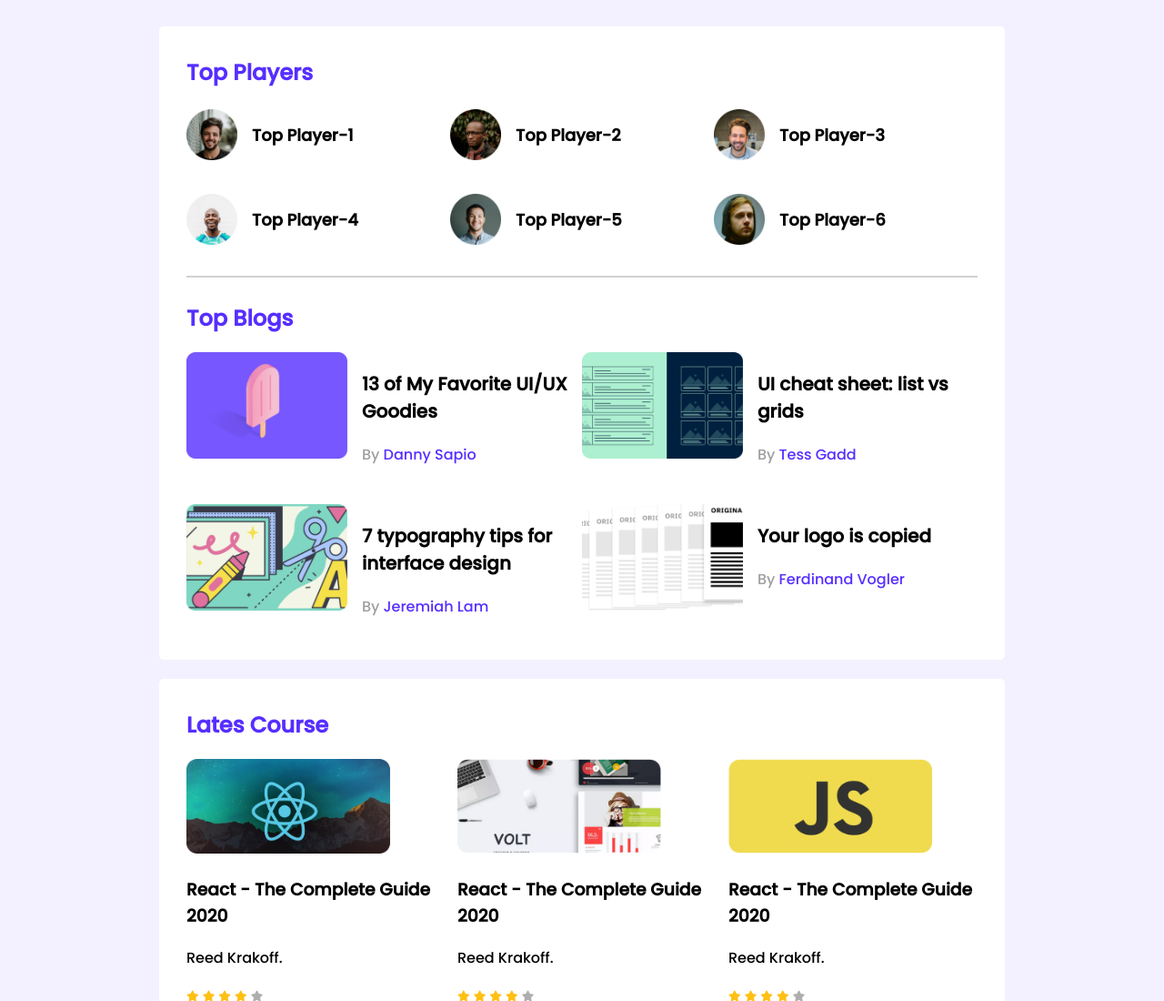
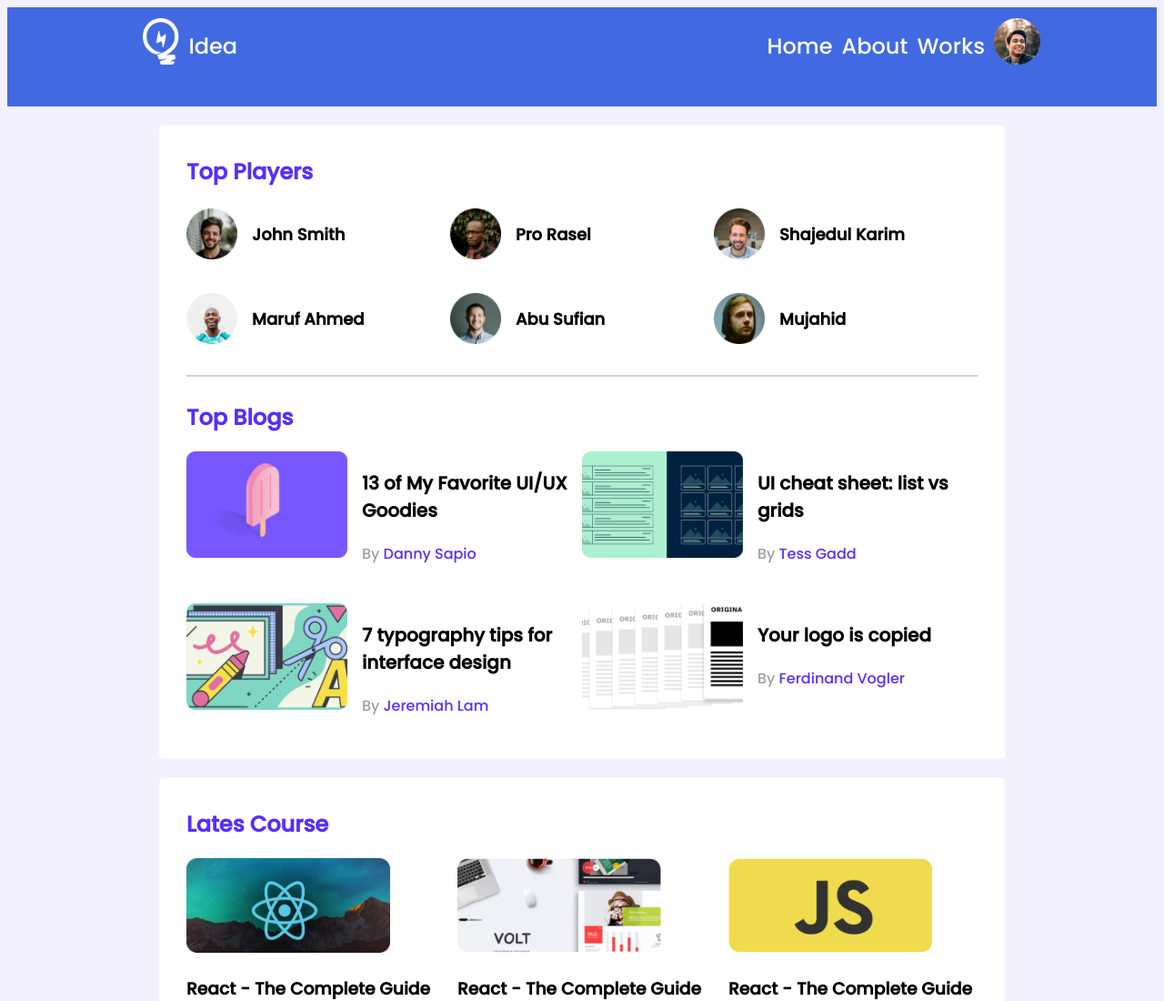
Before and after one commit to alamin40/leader-dash-board, a plain HTML site: page index.html in a window 1280 px wide. Shown: the top 1100 px of the page at 91% size. Drawn offline with Linux system fonts and the light colour scheme.

Commit message:
logo added

```diff
--- a/index.html
+++ b/index.html
@@ -14,8 +14,19 @@
 
 <body>
     <!-- header -->
-    <header>
-
+    <header class="manubar">
+        <nav>
+            <span class="nav-grid">
+                <a href="" class="logo"><img src="images/icons/logo.png" alt=""></a>
+                <a href="">Idea</a>
+            </span>
+            <span class="nav-grid">
+                <a href="">Home</a>
+                <a href="">About</a>
+                <a href="">Works</a>
+                <a href=""><img src="images/icons/profile.png" alt=""></a>
+            </span>
+        </nav>
 
     </header>
     <!-- header end -->
@@ -27,27 +38,27 @@
                 <div class="players">
                     <div class="player">
                         <img src="images/players/player-1.png" alt="">
-                        <h3 class="player-name">Top Player-1</h3>
+                        <h3 class="player-name">John Smith</h3>
                     </div>
                     <div class="player">
                         <img src="images/players/player-2.png" alt="">
-                        <h3 class="player-name">Top Player-2</h3>
+                        <h3 class="player-name">Pro Rasel</h3>
                     </div>
                     <div class="player">
                         <img src="images/players/player-3.png" alt="">
-                        <h3 class="player-name">Top Player-3</h3>
+                        <h3 class="player-name">Shajedul Karim</h3>
                     </div>
                     <div class="player">
                         <img src="images/players/player-4.png" alt="">
-                        <h3 class="player-name">Top Player-4</h3>
+                        <h3 class="player-name">Maruf Ahmed</h3>
                     </div>
                     <div class="player">
                         <img src="images/players/player-5.png" alt="">
-                        <h3 class="player-name">Top Player-5</h3>
+                        <h3 class="player-name">Abu Sufian</h3>
                     </div>
                     <div class="player">
                         <img src="images/players/player-6.png" alt="">
-                        <h3 class="player-name">Top Player-6</h3>
+                        <h3 class="player-name">Mujahid</h3>
                     </div>
                 </div>
 
--- a/styles/style.css
+++ b/styles/style.css
@@ -7,7 +7,36 @@ body{
     background-color: #F3F1FF;
 }
 
+a{
+    text-decoration: none;
+}
+.manubar{
+    background-color: royalblue;
+}
+
+nav{
+
+    display: flex;
+    justify-content: space-between;
+    font-size: 1.5em;
+    padding: 12px 128px 37px 139px;
+
+}
+.logo img{
+    width: 40.42px;
+    height: 51px;
+}
+.nav-grid{
+    display: flex;
+    align-items: center;
+}
+.nav-grid a{
+    color: white;
+    margin-left: 10px;
+}
+
 main{
+
     display: flex;
     flex-direction: column;
     align-items: center;
```
